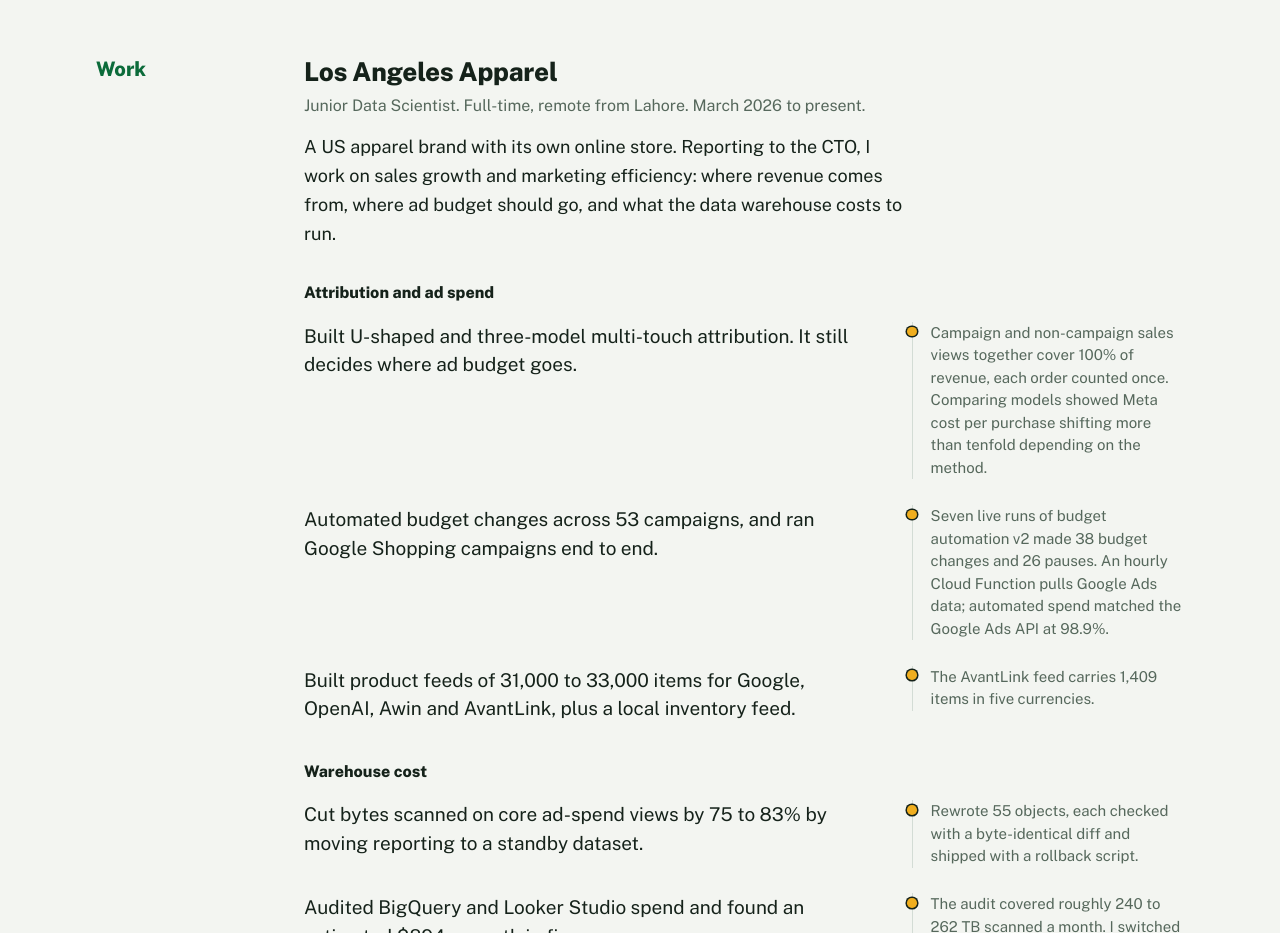
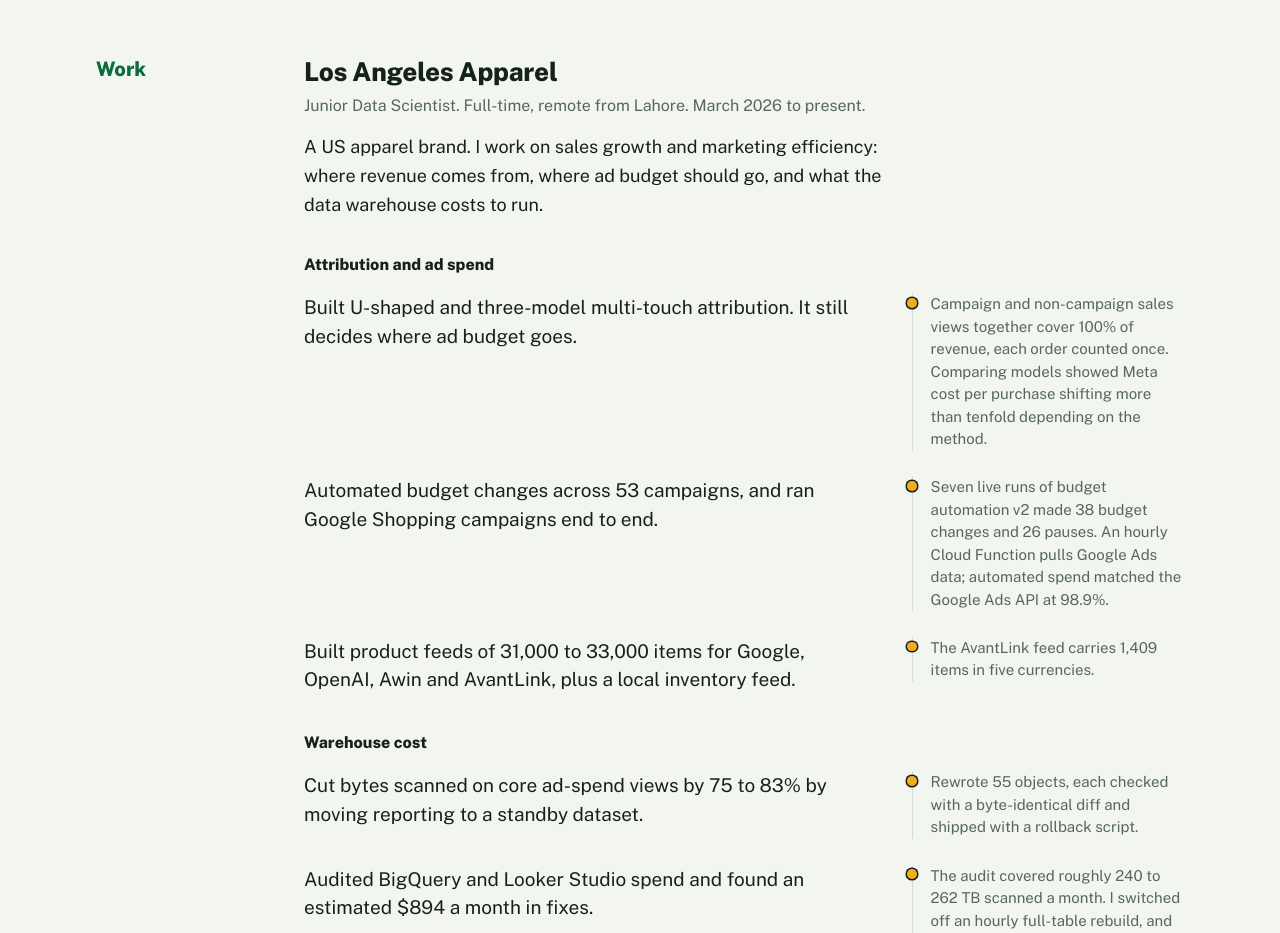
Before and after one commit to abdullaharifx/abdullaharifx.github.io, a plain HTML site: page index.html in a window 1280 px wide. Shown: the part 1600-2533 px from the top of the page. Drawn offline with nearby package versions, Linux system fonts and the light colour scheme; a web font is replaced by a local one.

Commit message:
Shorten Los Angeles Apparel intro
Co-Authored-By: Claude Opus 5.5 <noreply@anthropic.com>

```diff
--- a/index.html
+++ b/index.html
@@ -134,7 +134,7 @@
             <h3>Los Angeles Apparel</h3>
             <p class="role-meta">Junior Data Scientist. Full-time, remote from Lahore. March 2026 to present.</p>
             <p class="role-lede">
-              A US apparel brand with its own online store. Reporting to the CTO, I work on sales growth and marketing efficiency: where revenue comes from, where ad budget should go, and what the data warehouse costs to run.
+              A US apparel brand. I work on sales growth and marketing efficiency: where revenue comes from, where ad budget should go, and what the data warehouse costs to run.
             </p>
           </header>
 
```
